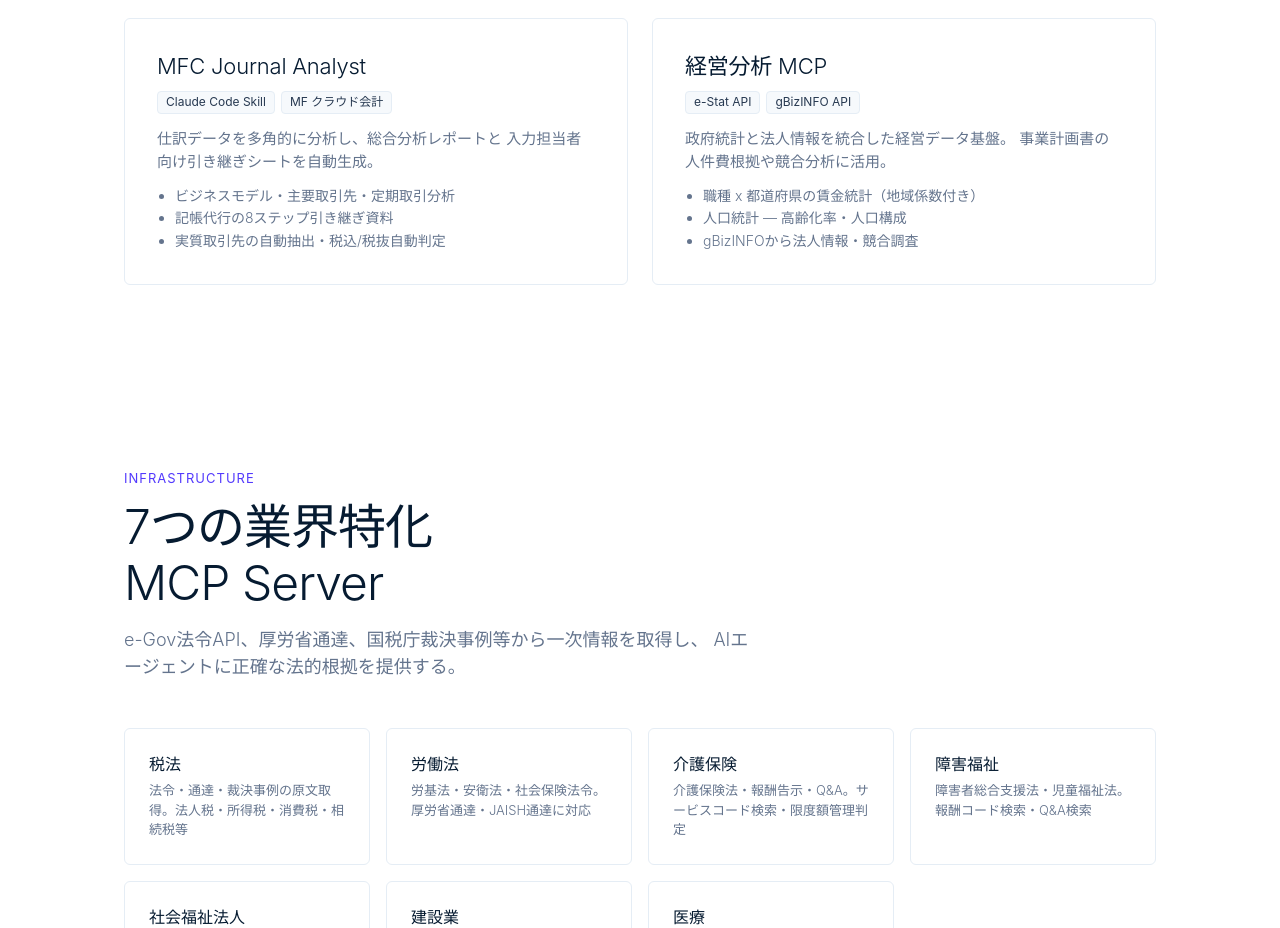
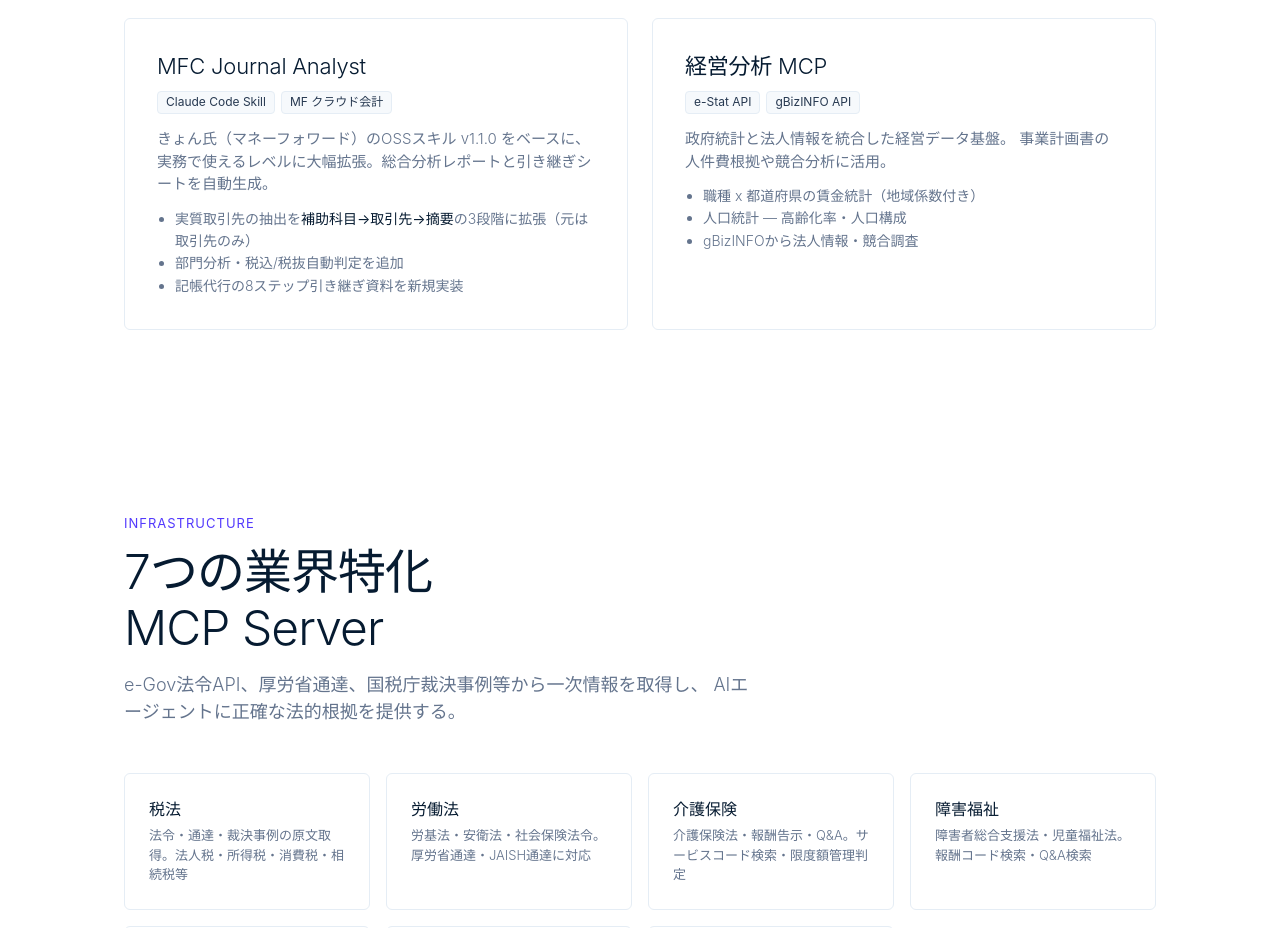
Before and after one commit to kentaroajisaka/portfolio, a plain HTML site: page index.html in a window 1280 px wide. Shown: the part 5260-6188 px from the top of the page. Drawn offline with Linux system fonts and the light colour scheme.

Commit message:
Add credit to Kyon (MF) for MFC Journal Analyst base, clarify extensions

```diff
--- a/index.html
+++ b/index.html
@@ -963,13 +963,13 @@
         <span class="tag">MF クラウド会計</span>
       </div>
       <p>
-        仕訳データを多角的に分析し、総合分析レポートと
-        入力担当者向け引き継ぎシートを自動生成。
+        きょん氏（マネーフォワード）のOSSスキル v1.1.0 をベースに、
+        実務で使えるレベルに大幅拡張。総合分析レポートと引き継ぎシートを自動生成。
       </p>
       <ul>
-        <li>ビジネスモデル・主要取引先・定期取引分析</li>
-        <li>記帳代行の8ステップ引き継ぎ資料</li>
-        <li>実質取引先の自動抽出・税込/税抜自動判定</li>
+        <li>実質取引先の抽出を<strong>補助科目→取引先→摘要</strong>の3段階に拡張（元は取引先のみ）</li>
+        <li>部門分析・税込/税抜自動判定を追加</li>
+        <li>記帳代行の8ステップ引き継ぎ資料を新規実装</li>
       </ul>
     </div>
     <div class="card">
```
